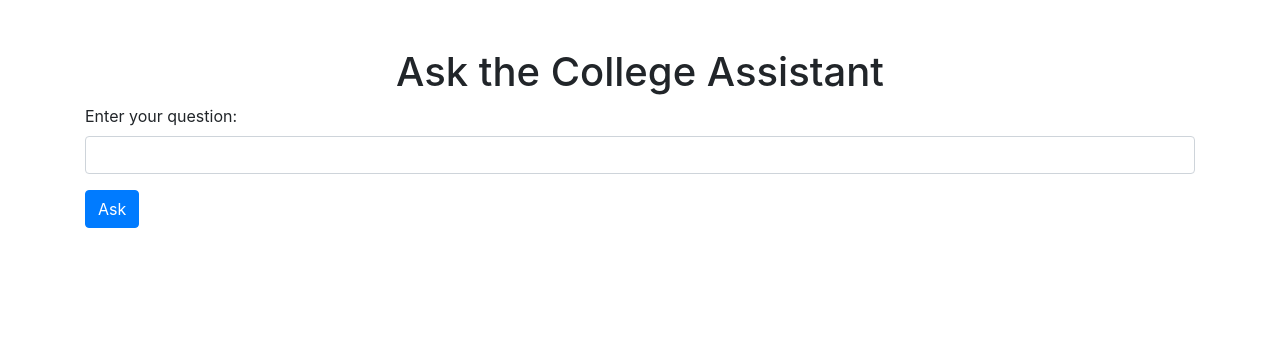
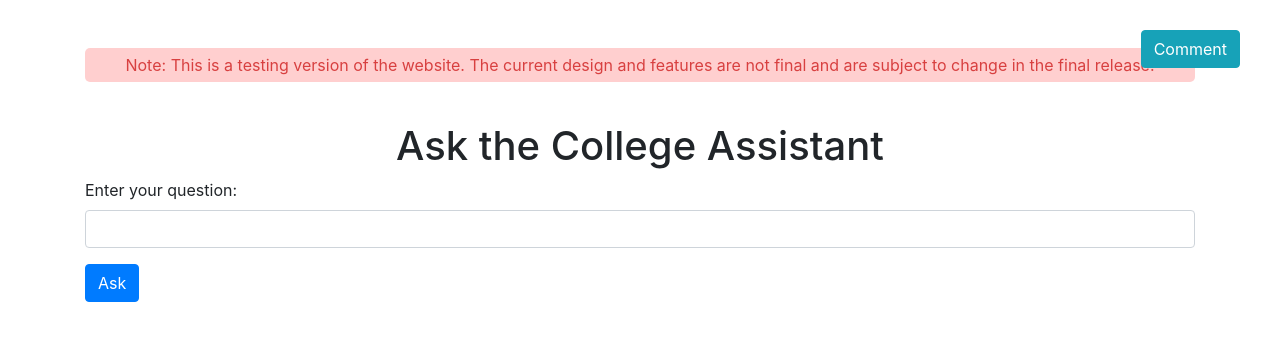
Before and after one commit to THOMAS007123/chater, a Flask app: page / in a window 1280 px wide. Shown: the top 341 px of the page. Run offline with Flask 3, Linux system fonts and the light colour scheme; parts of the project's set-up code (start-up, migrations or seed data) failed here and were passed over; some libraries are stand-ins or nearby versions.

Commit message:
Update index.html

```diff
--- a/templates/index.html
+++ b/templates/index.html
@@ -6,9 +6,93 @@
     <title>College Assistant</title>
     <link rel="stylesheet" href="https://stackpath.bootstrapcdn.com/bootstrap/4.5.2/css/bootstrap.min.css">
     <script src="https://code.jquery.com/jquery-3.5.1.min.js"></script>
+    <style>
+        .note {
+            padding: 5px;
+            background-color: #FFCFCF;
+            width: auto;
+            height: auto;
+            color: #D84040;
+            border-radius: 5px;
+            border-color: #D84040;
+            align-items: center;
+            text-align: center;
+            margin-top: 7px;
+            margin-bottom: 40px;
+        }
+        .popup-container {
+            display: none;
+            position: fixed;
+            top: 0;
+            right: 0;
+            width: 30%;
+            height: 100%;
+            background-color: rgba(255, 255, 255, 1);
+            z-index: 1000;
+            box-shadow: -2px 0 5px rgba(0, 0, 0, 0.5);
+        }
+        .popup-container.fullscreen {
+            width: 100%;
+        }
+        .popup {
+            position: relative;
+            width: 100%;
+            height: 100%;
+        }
+        .popup iframe {
+            width: 100%;
+            height: 110%;
+            border: none;
+        }
+        .close-btn {
+            position: absolute;
+            top: 10px;
+            left: 10px;
+            background: red;
+            color: white;
+            border: none;
+            border-radius: 50%;
+            width: 30px;
+            height: 30px;
+            font-size: 16px;
+            text-align: center;
+            line-height: 30px;
+            cursor: pointer;
+        }
+        .top-right-btn {
+            position: absolute;
+            top: 30px;
+            right: 40px;
+            z-index: 100;
+        }
+        .container {
+            transition: margin-right 0.3s ease;
+        }
+        .container.shrink {
+            margin-right: 30%;
+            width:auto;
+        }
+        @media (max-width: 768px) {
+            .popup-container {
+                width: 100%;
+            }
+            .container.shrink {
+                margin-right: 0;
+            }
+            .top-right-btn {
+            position: absolute;
+            top: 5px;
+            right: 15px;
+            z-index: 100;
+        }
+        }
+    </style>
 </head>
 <body>
-    <div class="container mt-5">
+    <button class="btn btn-info top-right-btn" id="open-popup">Comment</button>
+
+    <div class="container mt-5" id="main-container">
+        <div class="note">Note: This is a testing version of the website. The current design and features are not final and are subject to change in the final release.</div>
         <h1 class="text-center">Ask the College Assistant</h1>
         <form id="question-form">
             <div class="form-group">
@@ -19,12 +103,21 @@
         </form>
         <div class="mt-4" id="response-container" style="display: none;">
             <h4>Response:</h4>
-            <p id="response-text"></p>
+            <p id="response-text">
+        </div>
+    </div>
+
+    <!-- Popup Container -->
+    <div class="popup-container" id="popup-container">
+        <div class="popup">
+            <button class="close-btn" id="close-popup">&times;</button>
+            <iframe src="https://web-chat-app-ebon.vercel.app/" title="Chat"></iframe>
         </div>
     </div>
 
     <script>
         $(document).ready(function() {
+            // Handle the form submission
             $('#question-form').on('submit', function(e) {
                 e.preventDefault();
                 const question = $('#question').val();
@@ -44,6 +137,23 @@
                     }
                 });
             });
+
+            // Open the popup
+            $('#open-popup').on('click', function() {
+                if (window.innerWidth <= 768) {
+                    $('#popup-container').addClass('fullscreen');
+                } else {
+                    $('#main-container').addClass('shrink');
+                }
+                $('#popup-container').fadeIn();
+            });
+
+            // Close the popup
+            $('#close-popup').on('click', function() {
+                $('#popup-container').fadeOut();
+                $('#popup-container').removeClass('fullscreen');
+                $('#main-container').removeClass('shrink');
+            });
         });
     </script>
 </body>
```
